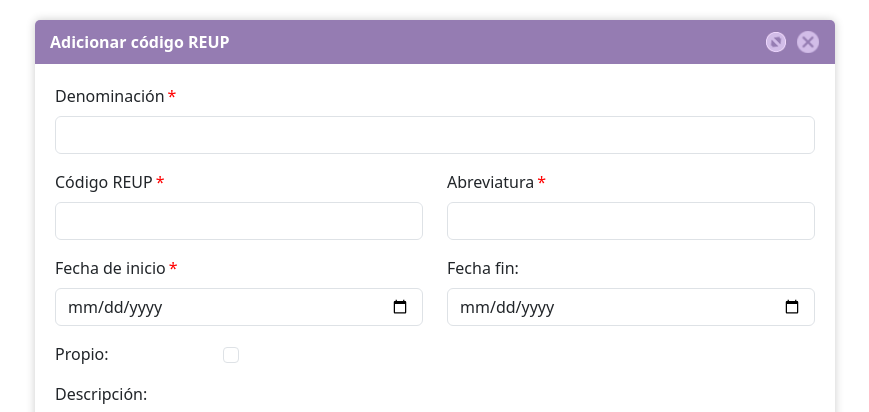
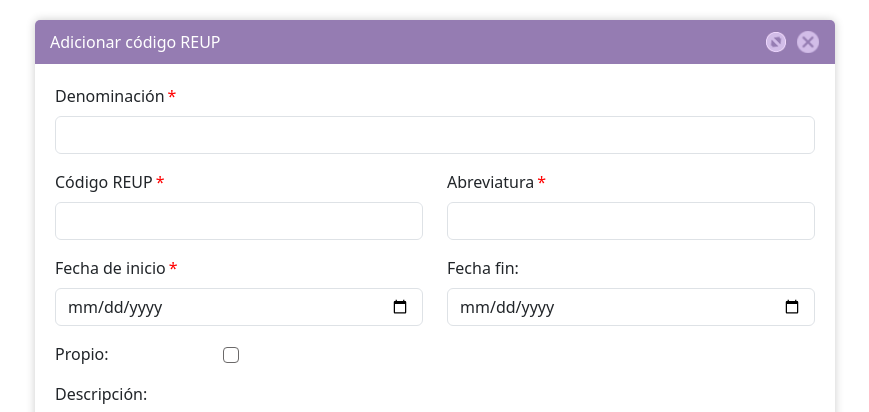
Before and after one commit to bassterio/PID, a plain HTML site: page Proyecto/index.html in a window 1280 px wide. Shown: the top 412 px of the page, without its empty margins (205-1074 px from the left). Drawn offline with Linux system fonts and the light colour scheme; a web font is replaced by a local one.

Commit message:
Ajustes menores de estilos

```diff
--- a/Proyecto/css/styles.css
+++ b/Proyecto/css/styles.css
@@ -21,10 +21,6 @@
     display: flex;
     justify-content: space-between;
     align-items: center;
-}
-
-.titulo {
-    font-weight: bold;
 }
 
 .botones-ventana {
@@ -137,6 +133,7 @@
     margin-left: 0;
     position: relative;
     top: -1px;
+    border-color: #6b6969;
 }
 
 @media (max-width: 768px) {
--- a/Proyecto/index.html
+++ b/Proyecto/index.html
@@ -11,7 +11,7 @@
 <body>
     <div class="formulario-ventana">
         <div class="barra-titulo">
-            <span class="titulo">Adicionar código REUP</span>
+            Adicionar código REUP
             <div class="botones-ventana">
                 <button class="btn-minimizar"><img src="./icons/minimizar.png" alt="Minimizar" class="icono-ventana"></button>
                 <button class="btn-cerrar"><img src="./icons/cerrar.png" alt="Cerrar" class="icono-ventana"></button>
```
